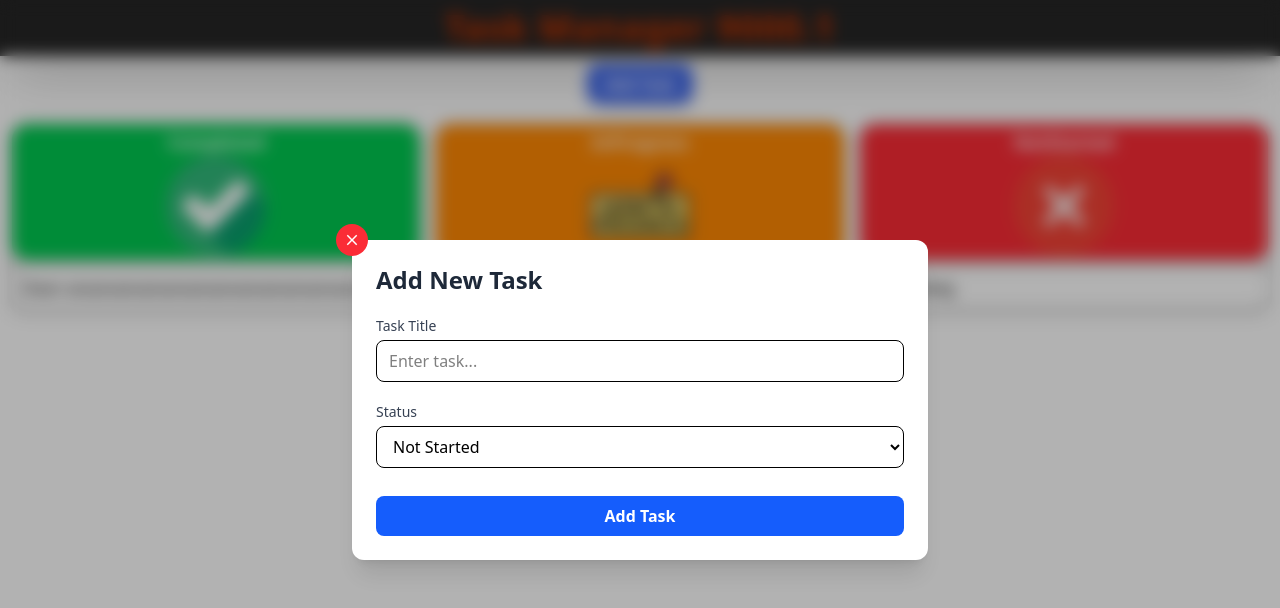
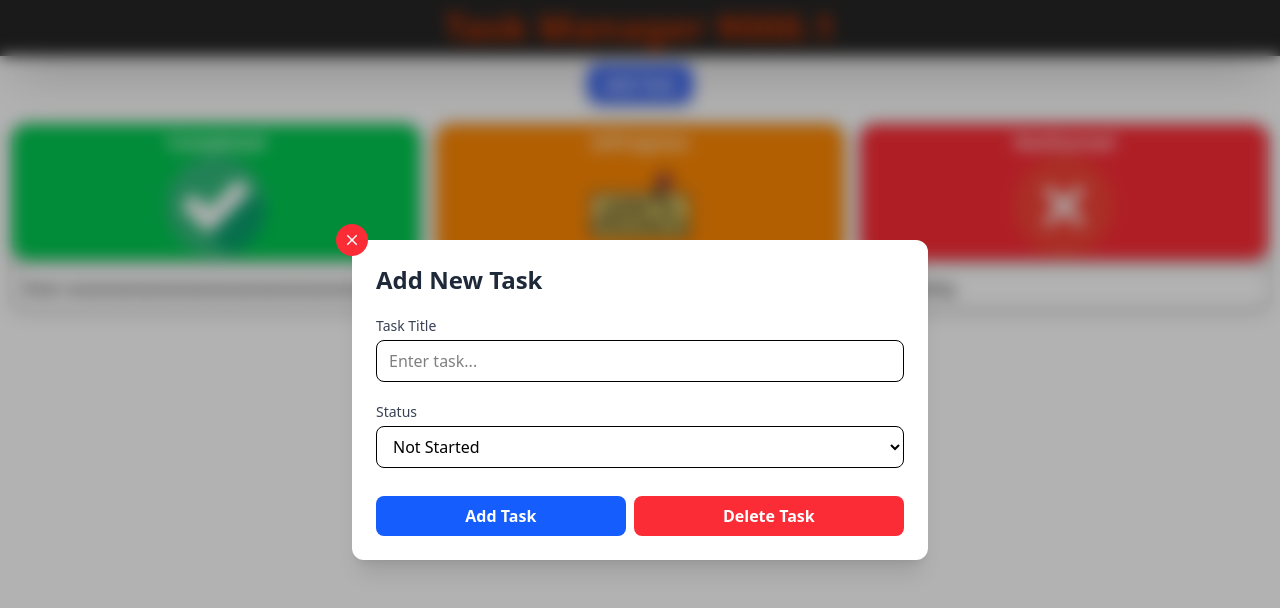
Before and after one commit to Dylan0888/Job-Management-board, a React (Vite) app: page / in a window 1280 px wide. Both pictures are taken after a click on the button "Add Task". Shown: the top 608 px of the page. Built offline with nearby package versions, Linux system fonts and the light colour scheme.

Commit message:
Created modal btn component

```diff
--- a/src/components/Modal.jsx
+++ b/src/components/Modal.jsx
@@ -1,6 +1,7 @@
 import { useState} from 'react';
 import { useTasksContext } from '../context/tasksContext';
 import { useModalContext } from '../context/modalContext';
+import ModalBtn from './ModalBtn';
 import { IoMdClose } from "react-icons/io";
 
 const Modal = () => {
@@ -39,6 +40,10 @@ const Modal = () => {
       status: "notStarted"
     });
   };
+
+  const removeTask = () => {
+    console.log("rem")
+  }
 
   return (
     <form className="h-screen w-screen bg-black/30 backdrop-blur-sm fixed top-0 left-0 flex place-items-center justify-center">
@@ -79,14 +84,9 @@ const Modal = () => {
         </div>
 
         <div className='flex mt-2 gap-2'>
-           <button
-          onClick={updateList}
-          className="bg-blue-600 text-white py-2 rounded-lg grow font-bold"
-        >
-          {selectedTask ? "Edit Task" : "Add Task"}
-        </button>
+          <ModalBtn btnFunc={updateList} type={selectedTask ? "edit" : "add"}/>
 
-          {selectedTask && <button className='grow bg-red-500 rounded-lg text-white font-bold '>Delete Me</button>}
+          <ModalBtn btnFunc={removeTask} type={"del"}/>
         </div>
 
       </div>
--- /dev/null
+++ b/src/components/ModalBtn.jsx
@@ -0,0 +1,23 @@
+import React from 'react'
+
+const ModalBtn = ({btnFunc, type}) => {
+
+    const bgColor = (type === "add" || type=== "edit" ? "bg-blue-600" : "bg-red-500" )
+
+    const text = {
+        add: "Add Task",
+        edit: "Edit Task",
+        del: "Delete Task"
+    }
+
+    return (
+    <button
+          onClick={() => btnFunc}
+          className= {`${bgColor} text-white py-2 rounded-lg grow font-bold`}
+        >
+          {text[type]}
+        </button>
+  )
+}
+
+export default ModalBtn
```
